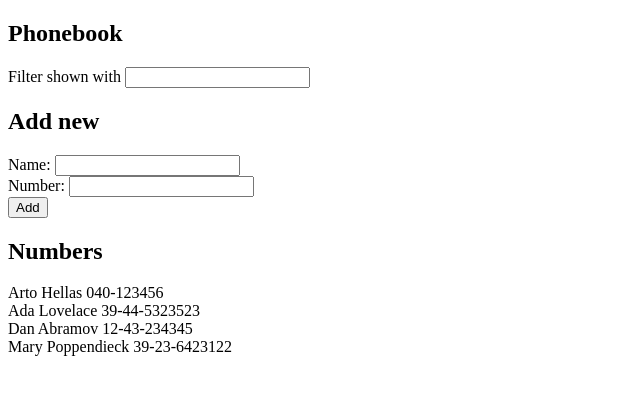
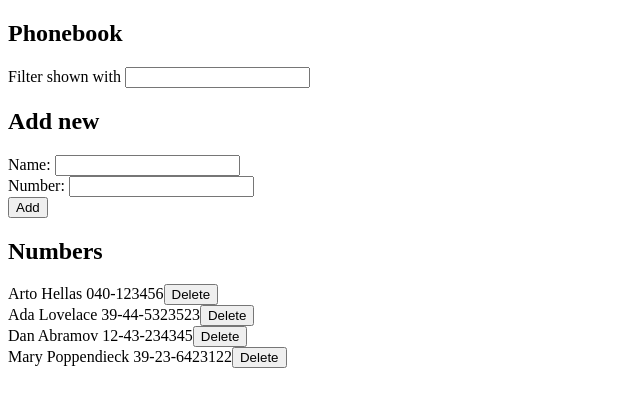
Before and after one commit to rkoverola/fullstackopen, a React (Create React App) app in the folder part2/phonebook/: page / in a window 1280 px wide. Shown: the top 406 px of the page, without its empty margins (0-640 px from the left). Built offline with nearby package versions, Linux system fonts and the light colour scheme; data requests are answered from the project's data file.

Commit message:
Solve 2.17

```diff
--- a/part2/phonebook/src/App.js
+++ b/part2/phonebook/src/App.js
@@ -23,18 +23,21 @@ const PersonForm = ({nameHandler, numberHandler, addHandler, newName, newNumber}
   )
 }
 
-const Person = ({person}) => {
+const Person = ({person, removeHandler}) => {
   return (
-    <div>{person.name} {person.number}</div>
+    <div>
+      {person.name} {person.number}
+      <button onClick={removeHandler}>Delete</button>
+    </div>
   )
 }
 
-const PersonList = ({persons, filterString}) => {
+const PersonList = ({persons, filterString, removeHandler}) => {
   const rawFilter = filterString.toLowerCase()
   const shownPersons = persons.filter(p => p.name.toLowerCase().startsWith(rawFilter))
   return (
     <div>
-      {shownPersons.map(p => <Person key={p.name} person={p}/>)}
+      {shownPersons.map(p => <Person key={p.name} person={p} removeHandler={() => removeHandler(p)} />)}
     </div>
   )
 }
@@ -81,6 +84,17 @@ const App = () => {
     }
   }
 
+  const removePerson = (person) => {
+    window.confirm('Are you sure you want to delete ' + person.name)
+    personService
+      .remove(person)
+      .then(response => {
+        console.log('Response from server ->', response)
+        setPersons(persons.filter(p => p.id !== person.id))
+      })
+      .catch(error => alert('Deletion failed.'))
+  }
+
   return (
     <div>
       <h2>Phonebook</h2>
@@ -94,7 +108,11 @@ const App = () => {
         newNumber={newNumber}
       />
       <h2>Numbers</h2>
-      <PersonList persons={persons} filterString={filterString}/>
+      <PersonList
+        persons={persons}
+        filterString={filterString}
+        removeHandler={removePerson}
+      />
     </div>
   )
 }
--- a/part2/phonebook/src/services/persons.js
+++ b/part2/phonebook/src/services/persons.js
@@ -12,4 +12,10 @@ const getAll = () => {
   return request.then(response => response.data)
 }
 
-export default {add, getAll}
+const remove = (person) => {
+  const url = baseUrl + '/' + person.id
+  const request = axios.delete(url)
+  return request.then(response => response)
+}
+
+export default {add, getAll, remove}
```
